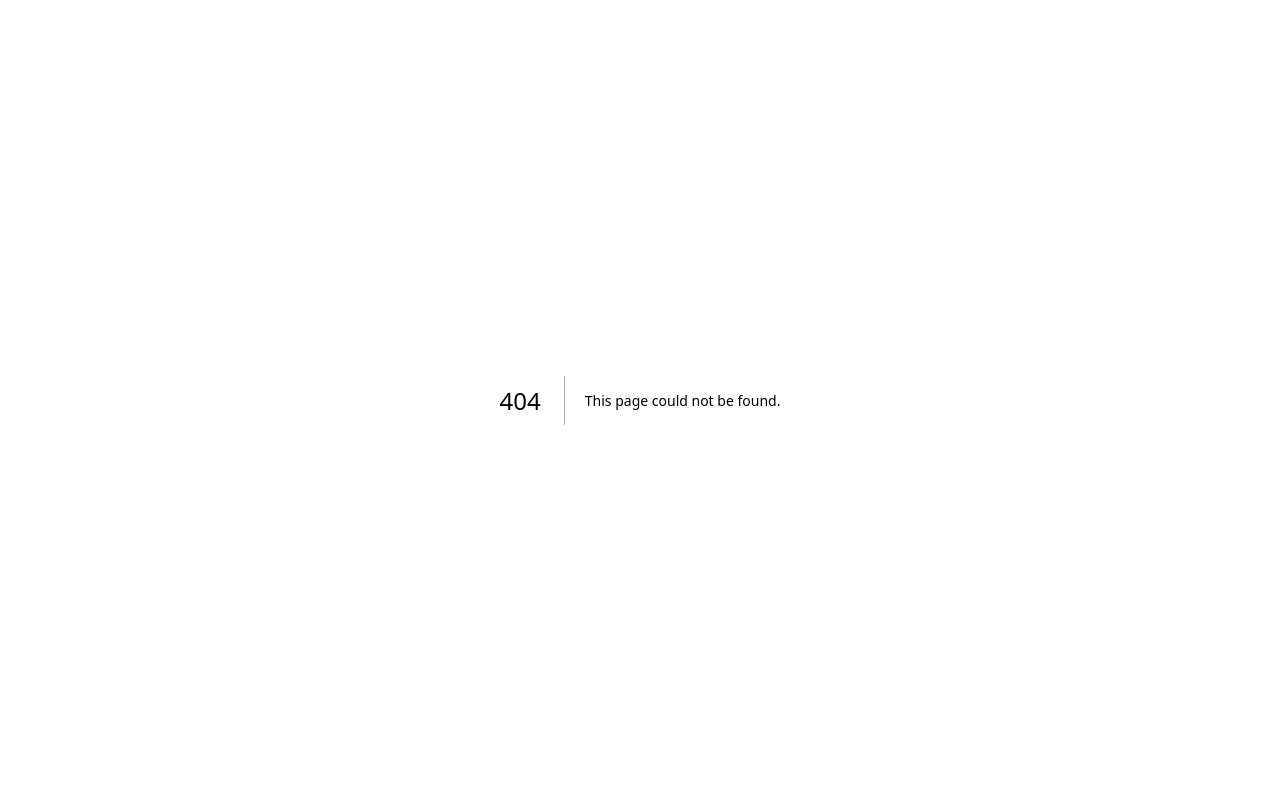
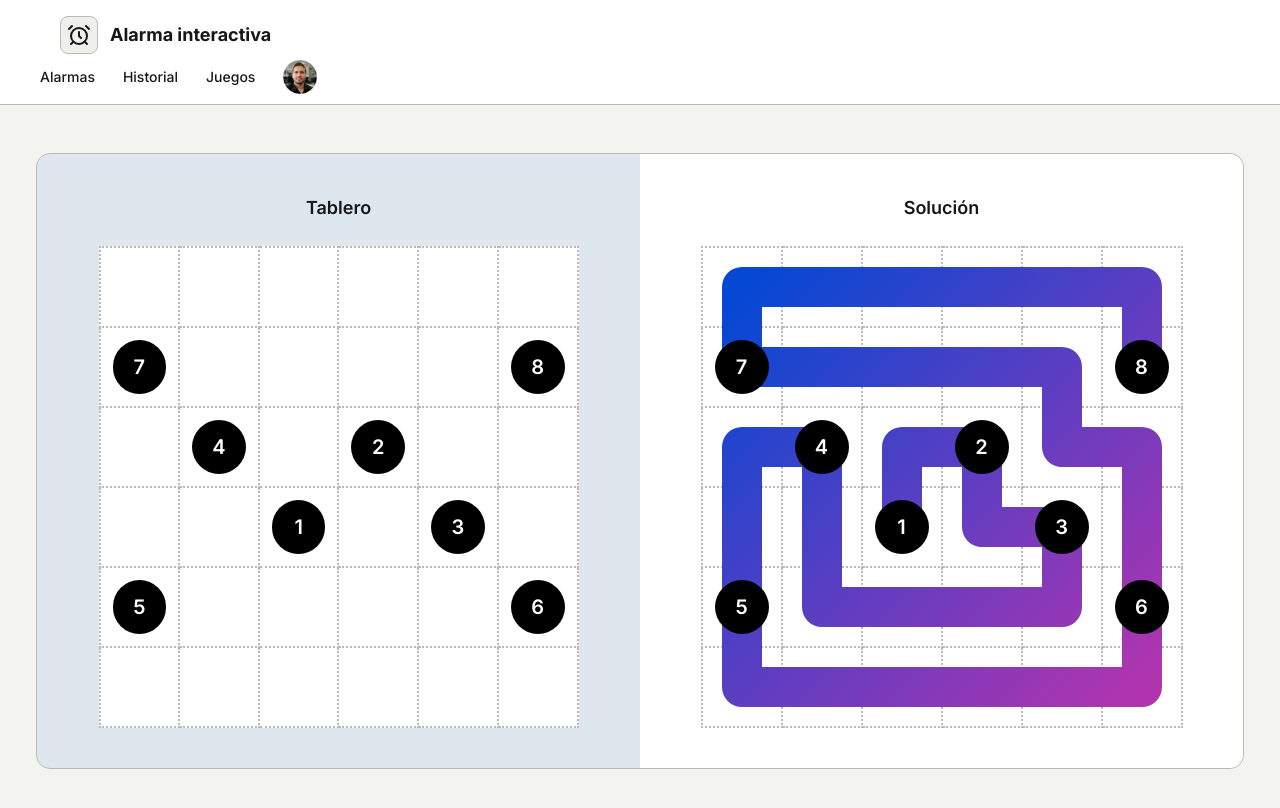
Before and after one commit to CastaDJ/web-alarma, a Next.js app: page /games/replay in a window 1280 px wide. Before the commit this address had no page. Shown: the top 808 px of the page. Built offline with nearby package versions, Linux system fonts and the light colour scheme.

Commit message:
feat: ✨ add game reviewer

```diff
--- a/src/app/(main)/(sidebar)/games/page.tsx
+++ b/src/app/(main)/(sidebar)/games/page.tsx
@@ -1,3 +1,5 @@
+import Link from "next/link";
+
 export default function GamesPage() {
   const data = [
     {
@@ -44,8 +46,9 @@ export default function GamesPage() {
       </header>
       <section className="w-full flex gap-4 flex-wrap">
         {data.map(({ name, size, difficulty }) => (
-          <article
+          <Link
             key={name}
+            href="/games/replay"
             className="flex justify-between bg-white w-full border border-solid border-hard-gray rounded-[14px] px-4.5 gap-4 py-5 items-center cursor-pointer hover:outline-1 hover:outline-primary-200"
           >
             <h2 className="font-bold flex-[60%]">{name}</h2>
@@ -60,7 +63,7 @@ export default function GamesPage() {
                 />
               </div>
             </div>
-          </article>
+          </Link>
         ))}
       </section>
     </main>
--- /dev/null
+++ b/src/app/(main)/(sidebar)/games/replay/page.tsx
@@ -0,0 +1,98 @@
+const mapa = Array.from({ length: 6 }).map(() =>
+  Array.from<number | undefined>({ length: 6 }),
+);
+
+mapa[3][2] = 1;
+mapa[2][3] = 2;
+mapa[3][4] = 3;
+mapa[2][1] = 4;
+mapa[4][0] = 5;
+mapa[4][5] = 6;
+mapa[1][0] = 7;
+mapa[1][5] = 8;
+
+export default function ReplayPage() {
+  return (
+    <main className="bg-[#f3f3f0] flex-1 w-full py-12 px-9 flex flex-col">
+      <section className="flex-1 flex-wrap border border-solid border-hard-gray rounded-[14px] flex">
+        <section className="flex-1/2 bg-primary-100/20 rounded-l-[14px] flex flex-col items-center gap-6 p-10 shrink-0 justify-center">
+          <h2 className="font-semibold text-lg">Tablero</h2>
+          <table className="[&_td]:border-2 [&_td]:border-hard-gray [&_td]:size-20 bg-white [&_td]:border-dotted w-120">
+            <tbody>
+              {mapa.map((row, rowIndex) => (
+                <tr key={rowIndex}>
+                  {row.map((cell, cellIndex) => (
+                    <td key={cellIndex} className="p-3">
+                      {cell ? (
+                        <span className="rounded-full size-full flex items-center justify-center bg-black text-white text-xl font-semibold">
+                          {cell}
+                        </span>
+                      ) : (
+                        ""
+                      )}
+                    </td>
+                  ))}
+                </tr>
+              ))}
+            </tbody>
+          </table>
+        </section>
+        <section className="flex-1/2 rounded-r-[14px] bg-white flex flex-col items-center gap-6 p-10 shrink-0 justify-center">
+          <h2 className="font-semibold text-lg">Solución</h2>
+          <div className="relative">
+            <table className="[&_td]:border-2 [&_td]:border-hard-gray [&_td]:size-20 bg-white [&_td]:border-dotted max-w-121 relative">
+              <tbody>
+                {mapa.map((row, rowIndex) => (
+                  <tr key={rowIndex}>
+                    {row.map((cell, cellIndex) => (
+                      <td key={cellIndex} className="p-3">
+                        {cell ? (
+                          <span className="rounded-full size-full flex items-center justify-center bg-black text-white text-xl font-semibold z-10 relative">
+                            {cell}
+                          </span>
+                        ) : (
+                          ""
+                        )}
+                      </td>
+                    ))}
+                  </tr>
+                ))}
+              </tbody>
+            </table>
+
+            <svg
+              className="absolute inset-0 size-full pointer-events-none"
+              width={482}
+              height={482}
+              viewBox="0 0 482 482"
+            >
+              <defs>
+                <linearGradient
+                  id="line"
+                  x1="0"
+                  y1="0"
+                  x2="1"
+                  y2="1"
+                  gradientUnits="objectBoundingBox"
+                >
+                  <stop offset="0%" stopColor="#0448d4"></stop>
+                  <stop offset="100%" stopColor="#b134af"></stop>
+                </linearGradient>
+              </defs>
+              <polyline
+                points="201,281 201,201 281,201 281,281 361,281 361,361 121,361 121,201 41,201 41,441 441,441 441,201 361,201 361,121 41,121 41,41 441,41 441,121"
+                fill="none"
+                stroke="url(#line)"
+                strokeWidth="40"
+                strokeLinecap="round"
+                strokeLinejoin="round"
+              ></polyline>
+            </svg>
+          </div>
+        </section>
+      </section>
+    </main>
+  );
+}
+
+//1146.75  300
--- a/src/app/(main)/(sidebar)/layout.tsx
+++ b/src/app/(main)/(sidebar)/layout.tsx
@@ -1,4 +1,12 @@
+"use client";
+
+import { useSelectedLayoutSegments } from "next/navigation";
+
 export default function SidebarLayout({ children }: LayoutProps<"/">) {
+  const second = useSelectedLayoutSegments()[1];
+
+  if (second === "replay") return children;
+
   return (
     <section className="flex">
       <aside className="p-6 sticky top-26.25 min-w-66 h-[calc(100dvh-6.5625rem)] border-r border-solid border-hard-gray flex flex-col gap-6">
--- a/src/app/(main)/layout.tsx
+++ b/src/app/(main)/layout.tsx
@@ -4,7 +4,7 @@ import { Navbar } from "./_components/navbar";
 export default function MainLayout({ children }: LayoutProps<"/">) {
   return (
     <>
-      <section className="h-26.25 px-10 py-2.5 flex flex-col justify-between border-b-hard-gray border-b border-solid sticky top-0 bg-white">
+      <header className="h-26.25 px-10 py-2.5 flex flex-col justify-between border-b-hard-gray border-b border-solid sticky top-0 z-50 bg-white">
         <div className="flex items-center h-12.5 gap-3 px-5">
           <article className="flex items-center justify-center size-9.5 bg-[#EFEFEC] border border-hard-gray border-solid rounded-lg">
             <AlarmClock />
@@ -12,7 +12,7 @@ export default function MainLayout({ children }: LayoutProps<"/">) {
           <h1 className="font-bold text-lg">Alarma interactiva</h1>
         </div>
         <Navbar />
-      </section>
+      </header>
       {children}
     </>
   );
```
